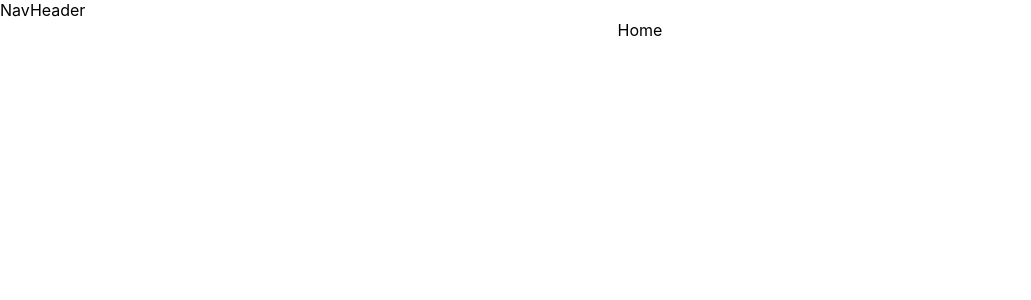
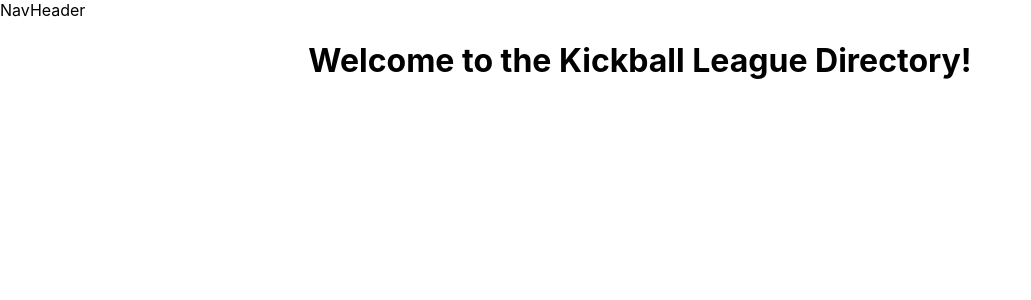
Before and after one commit to Cole-Rossman/week9-reactkickball-scratch, a React (Create React App) app: page / in a window 1280 px wide. Shown: the top 300 px of the page, without its empty margins (0-1031 px from the left). Built offline with nearby package versions, Linux system fonts and the light colour scheme.

Commit message:
home page h1 done

```diff
--- a/src/views/Home/Home.js
+++ b/src/views/Home/Home.js
@@ -2,6 +2,6 @@ import React from 'react';
 
 export default function Home() {
   return (
-    <div>Home</div>
+    <h1>Welcome to the Kickball League Directory!</h1>
   );
 }
```
